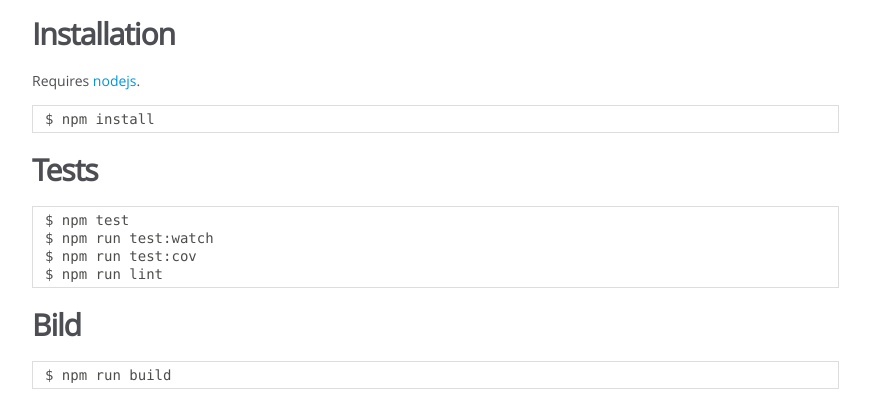
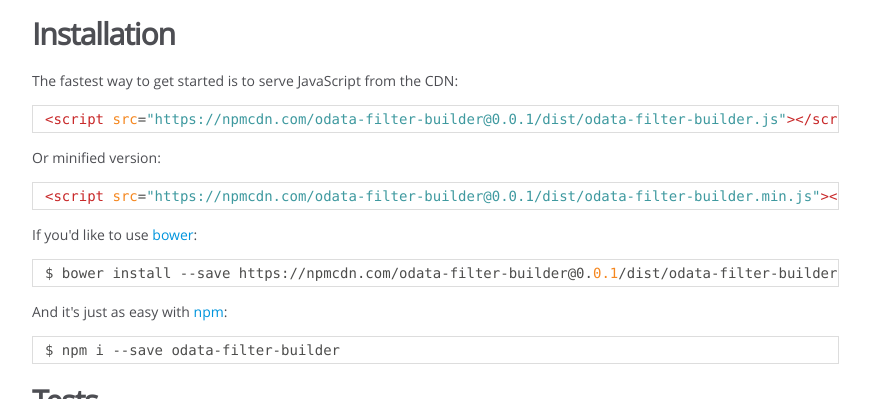
Before and after one commit to bodia-uz/odata-filter-builder, a website: page jsdoc/index.html in a window 1280 px wide. Shown: the part 1752-2151 px from the top of the page, without its empty margins (0-887 px from the left). Drawn offline with Linux system fonts and the light colour scheme.

Commit message:
Update README and docs

```diff
--- a/jsdoc/index.html
+++ b/jsdoc/index.html
@@ -96,8 +96,11 @@ f.or()
  .eq('a', 1)
  .eq('b', 2)
  .toString();</code></pre><p><strong>Returns</strong> <code>ODataFilterBuilder</code>, returns new ODataFilterBuilder instance with OR as base condition</p>
-<h2>Installation</h2><p>Requires <a href="http://nodejs.org/">nodejs</a>.</p>
-<pre class="prettyprint source lang-sh"><code>$ npm install</code></pre><h2>Tests</h2><pre class="prettyprint source lang-sh"><code>$ npm test
+<h2>Installation</h2><p>The fastest way to get started is to serve JavaScript from the CDN:</p>
+<pre class="prettyprint source lang-html"><code>&lt;script src=&quot;https://npmcdn.com/odata-filter-builder@0.0.1/dist/odata-filter-builder.js&quot;>&lt;/script></code></pre><p>Or minified version:</p>
+<pre class="prettyprint source lang-html"><code>&lt;script src=&quot;https://npmcdn.com/odata-filter-builder@0.0.1/dist/odata-filter-builder.min.js&quot;>&lt;/script></code></pre><p>If you'd like to use <a href="http://bower.io">bower</a>:</p>
+<pre class="prettyprint source lang-sh"><code>$ bower install --save https://npmcdn.com/odata-filter-builder@0.0.1/dist/odata-filter-builder.js --save</code></pre><p>And it's just as easy with <a href="http://npmjs.com">npm</a>:</p>
+<pre class="prettyprint source lang-sh"><code>$ npm i --save odata-filter-builder</code></pre><h2>Tests</h2><pre class="prettyprint source lang-sh"><code>$ npm test
 $ npm run test:watch
 $ npm run test:cov
 $ npm run lint</code></pre><h2>Bild</h2><pre class="prettyprint source lang-sh"><code>$ npm run build</code></pre><h2>JSDoc</h2><pre class="prettyprint source lang-sh"><code>$ npm run jsdoc</code></pre></article>
@@ -117,7 +120,7 @@ $ npm run lint</code></pre><h2>Bild</h2><pre class="prettyprint source lang-sh">
 <br class="clear">
 
 <footer>
-    Documentation generated by <a href="https://github.com/jsdoc3/jsdoc">JSDoc 3.4.0</a> on Sun Mar 20 2016 18:48:53 GMT+0200 (EET)
+    Documentation generated by <a href="https://github.com/jsdoc3/jsdoc">JSDoc 3.4.0</a> on Sun Mar 20 2016 22:12:53 GMT+0200 (EET)
 </footer>
 
 <script> prettyPrint(); </script>
```
Also changed, not shown: jsdoc/ODataFilterBuilder.functions.html (+1 -1 lines), jsdoc/ODataFilterBuilder.html (+1 -1 lines), jsdoc/ODataFilterBuilder.js.html (+1 -1 lines), README.md.
